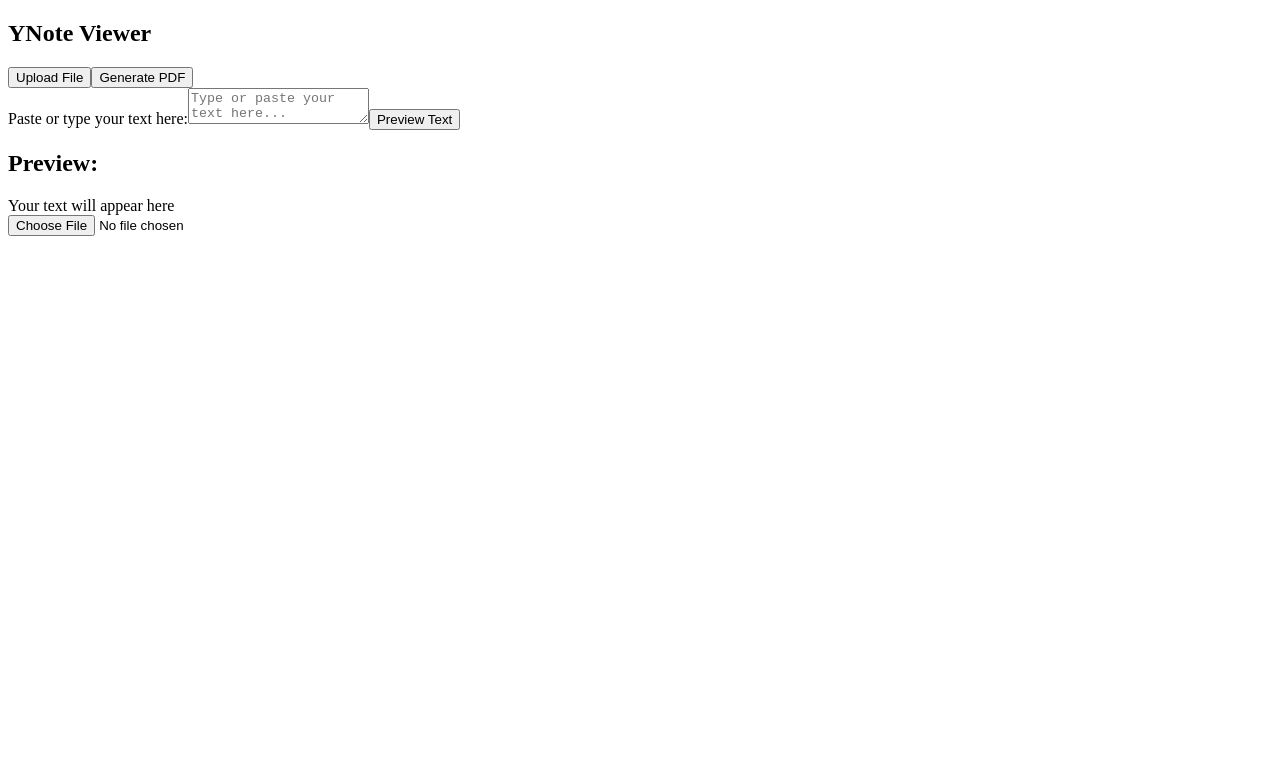
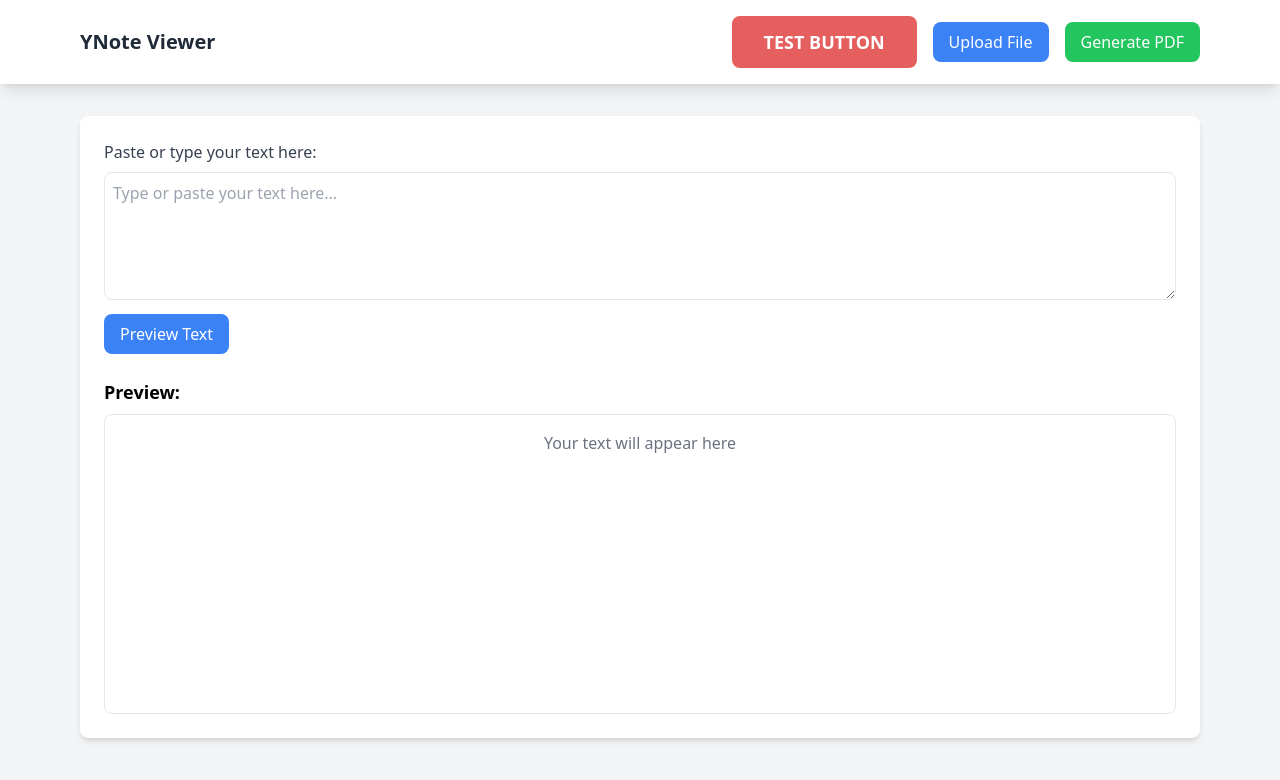
Before and after one commit to Youseftemu1/ynote-viewer, a Next.js app: page / in a window 1280 px wide. Shown: the top 780 px of the page. Built offline with nearby package versions, Linux system fonts and the light colour scheme.

Commit message:
Add red test button and update Next.js configuration

```diff
--- /dev/null
+++ b/pages/_app.js
@@ -0,0 +1,7 @@
+import '../styles/globals.css'
+
+function MyApp({ Component, pageProps }) {
+  return <Component {...pageProps} />
+}
+
+export default MyApp
--- a/pages/index.js
+++ b/pages/index.js
@@ -1,58 +1,12 @@
 import Head from 'next/head';
-import { useEffect, useState } from 'react';
+import { useEffect, useState, useCallback } from 'react';
 
 export default function Home() {
   const [isClient, setIsClient] = useState(false);
   const [noteContent, setNoteContent] = useState('');
   const [isLoading, setIsLoading] = useState(false);
 
-  useEffect(() => {
-    setIsClient(true);
-    // Initialize event listeners after component mounts
-    if (typeof window !== 'undefined') {
-      const fileInput = document.getElementById('fileInput');
-      const uploadBtn = document.getElementById('uploadBtn');
-      const generatePdfBtn = document.getElementById('generatePdfBtn');
-      const pasteBtn = document.getElementById('pasteBtn');
-      const textArea = document.getElementById('textArea');
-
-      uploadBtn?.addEventListener('click', () => fileInput.click());
-      fileInput?.addEventListener('change', handleFileUpload);
-      generatePdfBtn?.addEventListener('click', handleGeneratePdf);
-      pasteBtn?.addEventListener('click', () => {
-        const content = textArea.value.trim();
-        if (content) {
-          displayNote(content);
-        } else {
-          alert('Please enter some text first!');
-        }
-      });
-    }
-  }, []);
-
-  const handleFileUpload = async (e) => {
-    const file = e.target.files?.[0];
-    if (!file) return;
-
-    try {
-      const content = await readFile(file);
-      displayNote(content);
-    } catch (error) {
-      console.error('Error reading file:', error);
-      alert('Error reading file. Please try again.');
-    }
-  };
-
-  const readFile = (file) => {
-    return new Promise((resolve, reject) => {
-      const reader = new FileReader();
-      reader.onload = (e) => resolve(e.target.result);
-      reader.onerror = (e) => reject(e);
-      reader.readAsText(file);
-    });
-  };
-
-  const displayNote = (content) => {
+  const displayNote = useCallback((content) => {
     setNoteContent(content);
     const noteViewer = document.getElementById('noteViewer');
     if (noteViewer) {
@@ -65,6 +19,28 @@ export default function Home() {
         </div>
       `;
     }
+  }, []);
+
+  const handleFileUpload = useCallback(async (e) => {
+    const file = e.target.files?.[0];
+    if (!file) return;
+
+    try {
+      const content = await readFile(file);
+      displayNote(content);
+    } catch (error) {
+      console.error('Error reading file:', error);
+      alert('Error reading file. Please try again.');
+    }
+  }, [displayNote]);
+
+  const readFile = (file) => {
+    return new Promise((resolve, reject) => {
+      const reader = new FileReader();
+      reader.onload = (e) => resolve(e.target.result);
+      reader.onerror = (e) => reject(e);
+      reader.readAsText(file);
+    });
   };
 
   const handleGeneratePdf = async () => {
@@ -125,6 +101,24 @@ export default function Home() {
     }
   };
 
+  const handlePastePreview = useCallback(() => {
+    const textArea = document.getElementById('textArea');
+    const content = textArea.value.trim();
+    if (content) {
+      displayNote(content);
+    } else {
+      alert('Please enter some text first!');
+    }
+  }, [displayNote]);
+
+  const handleTestButton = () => {
+    alert('Test button works!');
+  };
+
+  useEffect(() => {
+    setIsClient(true);
+  }, []);
+
   if (!isClient) {
     return (
       <div>
@@ -133,7 +127,6 @@ export default function Home() {
           <meta name="description" content="View and convert notes to PDF" />
           <link rel="icon" href="/favicon.ico" />
           <link rel="stylesheet" href="/styles.css" />
-          <script src="https://cdn.tailwindcss.com"></script>
         </Head>
         <main>
           <p>Loading YNote Viewer...</p>
@@ -143,16 +136,14 @@ export default function Home() {
   }
 
   return (
-    <div>
+    <div className="bg-gray-100 min-h-screen">
       <Head>
         <title>YNote Viewer</title>
         <meta name="description" content="View and convert notes to PDF" />
         <link rel="icon" href="/favicon.ico" />
         <link rel="stylesheet" href="/styles.css" />
-        <script src="https://cdn.tailwindcss.com"></script>
-        <script src="/viewer.js"></script>
       </Head>
-      <div className="bg-gray-100 min-h-screen">
+
       <nav className="bg-white shadow-lg">
         <div className="max-w-6xl mx-auto px-4">
           <div className="flex justify-between items-center py-4">
@@ -161,16 +152,20 @@ export default function Home() {
             </div>
             <div className="flex items-center space-x-4">
               <button
-                  id="uploadBtn"
+                onClick={handleTestButton}
+                className="bg-red-600 hover:bg-red-700 text-white px-8 py-3 rounded-lg text-lg font-bold animate-pulse"
+              >
+                TEST BUTTON
+              </button>
+              <button
+                onClick={() => document.getElementById('fileInput').click()}
                 className="bg-blue-500 hover:bg-blue-600 text-white px-4 py-2 rounded-lg"
               >
                 Upload File
               </button>
               <button
-                  id="generatePdfBtn"
-                  className={`bg-green-500 hover:bg-green-600 text-white px-4 py-2 rounded-lg ${
-                    isLoading ? 'opacity-50 cursor-not-allowed' : ''
-                  }`}
+                onClick={handleGeneratePdf}
+                className="bg-green-500 hover:bg-green-600 text-white px-4 py-2 rounded-lg"
                 disabled={isLoading}
               >
                 {isLoading ? 'Generating...' : 'Generate PDF'}
@@ -192,7 +187,7 @@ export default function Home() {
               placeholder="Type or paste your text here..."
             ></textarea>
             <button
-                id="pasteBtn"
+              onClick={handlePastePreview}
               className="mt-2 bg-blue-500 hover:bg-blue-600 text-white px-4 py-2 rounded-lg"
             >
               Preview Text
@@ -214,8 +209,8 @@ export default function Home() {
         id="fileInput"
         accept=".txt,.md,.doc,.docx"
         className="hidden"
+        onChange={handleFileUpload}
       />
-      </div>
     </div>
   );
 }
--- /dev/null
+++ b/postcss.config.js
@@ -0,0 +1,6 @@
+module.exports = {
+  plugins: {
+    tailwindcss: {},
+    autoprefixer: {},
+  },
+}
--- /dev/null
+++ b/styles/globals.css
@@ -0,0 +1,3 @@
+@tailwind base;
+@tailwind components;
+@tailwind utilities;
--- /dev/null
+++ b/tailwind.config.js
@@ -0,0 +1,11 @@
+/** @type {import('tailwindcss').Config} */
+module.exports = {
+  content: [
+    "./pages/**/*.{js,ts,jsx,tsx}",
+    "./components/**/*.{js,ts,jsx,tsx}",
+  ],
+  theme: {
+    extend: {},
+  },
+  plugins: [],
+}
```
Also changed, not shown: package.json (+8 -1 lines), vercel.json, 1 other file (tests, documents, lock files or other folders). Lines whose indentation alone changed are shown as unchanged.
